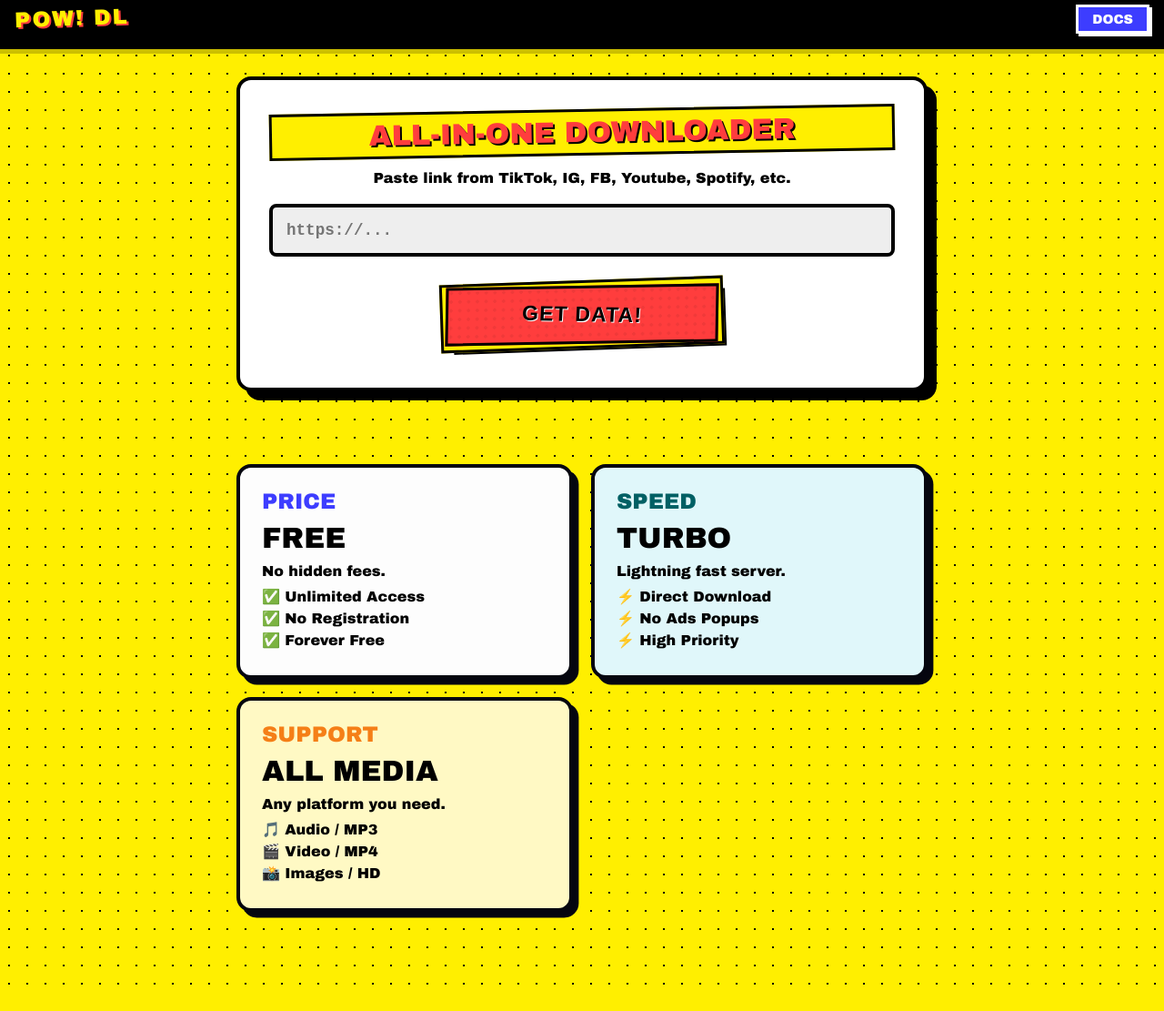
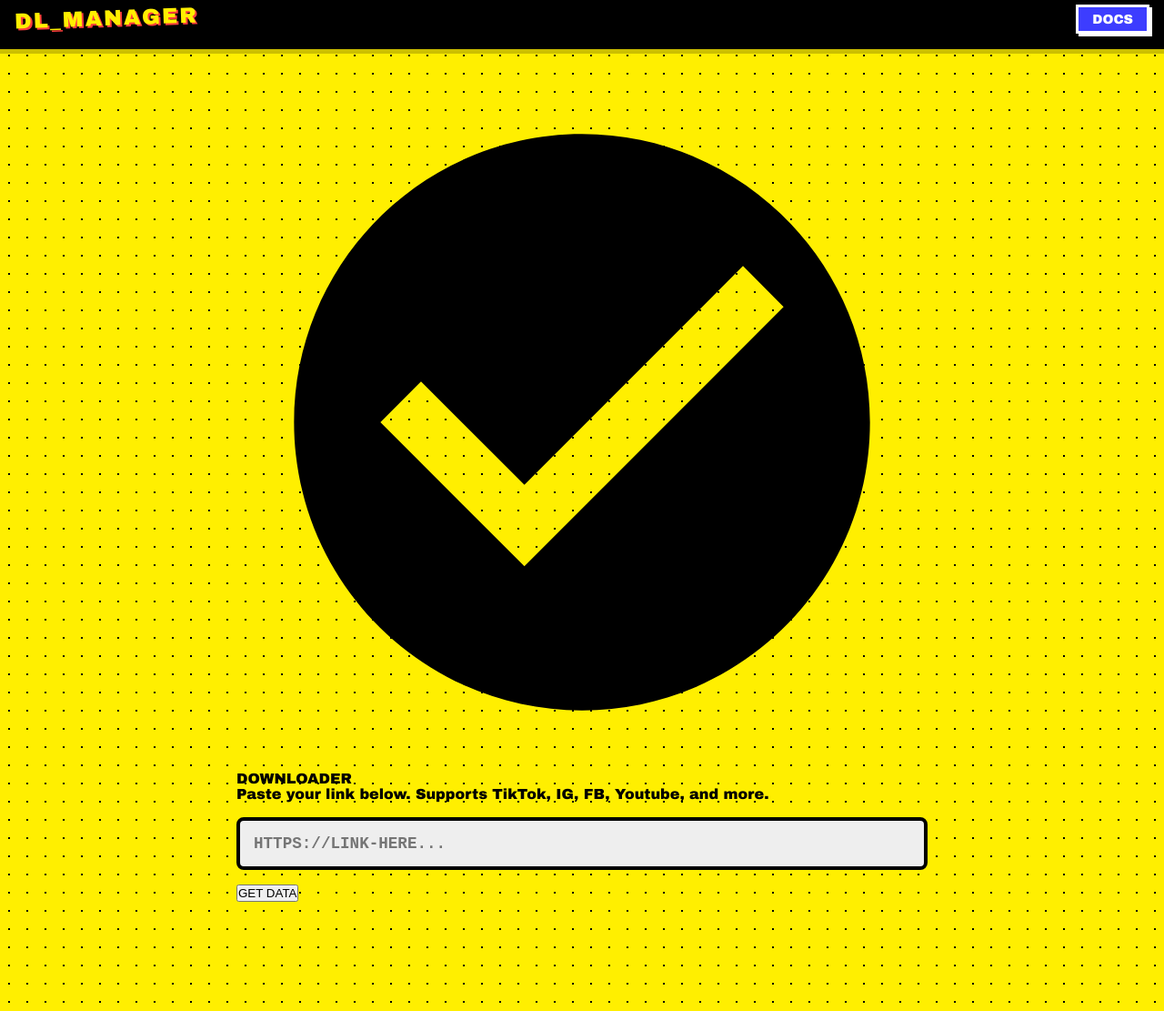
Before and after one commit to sanzzyproject/all-in-one-downloader, a website: page public/index.html in a window 1280 px wide. Shown: the part 9-1120 px from the top of the page at 91% size. Before the commit the page ends 1091 px from the top, so only its background shows below. Drawn offline with Linux system fonts and the light colour scheme.

Commit message:
Update index.html

```diff
--- a/public/index.html
+++ b/public/index.html
@@ -3,13 +3,13 @@
 <head>
     <meta charset="UTF-8">
     <meta name="viewport" content="width=device-width, initial-scale=1.0">
-    <title>COMIC DOWNLOADER</title>
+    <title>BRUTAL DOWNLOADER</title>
     <link rel="stylesheet" href="style.css">
 </head>
 <body>
 
     <nav class="navbar">
-        <a href="index.html" class="brand">POW! DL</a>
+        <a href="index.html" class="brand">DL_MANAGER</a>
         <div class="nav-links">
             <a href="docs.html">DOCS</a>
         </div>
@@ -17,70 +17,44 @@
 
     <div class="container">
 
-        <div class="main-card">
-            <div class="card-title">ALL-IN-ONE DOWNLOADER</div>
+        <div class="brutalist-card">
+            <div class="brutalist-card__header">
+                <div class="brutalist-card__icon">
+                    <svg viewBox="0 0 24 24" xmlns="http://www.w3.org/2000/svg">
+                        <path d="M12 2C6.48 2 2 6.48 2 12s4.48 10 10 10 10-4.48 10-10S17.52 2 12 2zm-2 15l-5-5 1.41-1.41L10 14.17l7.59-7.59L19 8l-9 9z"></path>
+                    </svg>
+                </div>
+                <div class="brutalist-card__alert">DOWNLOADER</div>
+            </div>
 
-            <p style="text-align: center; margin-bottom: 20px; font-weight: bold;">
-                Paste link from TikTok, IG, FB, Youtube, Spotify, etc.
-            </p>
+            <div class="brutalist-card__message">
+                Paste your link below. Supports TikTok, IG, FB, Youtube, and more.
+                <br><br>
+                <input type="text" id="urlInput" class="brutalist-input" placeholder="HTTPS://LINK-HERE..." autocomplete="off">
+            </div>
 
-            <input type="text" id="urlInput" class="brutalist-input" placeholder="https://..." autocomplete="off">
-
-            <div class="comic-brutal-button-container">
-                <button id="downloadBtn" onclick="fetchMedia()" class="comic-brutal-button">
-                    <div class="button-inner">
-                        <span class="button-text">GET DATA!</span>
-                        <div class="halftone-overlay"></div>
-                    </div>
-                    <div class="button-shadow"></div>
-                    <div class="button-frame"></div>
+            <div class="brutalist-card__actions">
+                <button id="downloadBtn" onclick="fetchMedia()" class="brutalist-card__button brutalist-card__button--read">
+                    GET DATA
                 </button>
             </div>
         </div>
 
-        <div id="loading" class="hidden" style="text-align: center; font-size: 1.5rem; font-weight: bold; text-shadow: 2px 2px 0 #fff;">
-            PROCESSING... ⏳
+        <div id="loading" class="brutalist-card hidden">
+            <div class="loading-container">
+                <span class="loader"></span>
+                <p style="margin-top:10px;">PROCESSING...</p>
+            </div>
         </div>
-        <div id="error-msg" class="hidden"></div>
 
-        <div id="result"></div>
+        <div id="error-msg" class="brutalist-card hidden" style="border-color: red;">
+            <div class="brutalist-card__alert" style="color: red;">ERROR</div>
+            <div class="brutalist-card__message" id="error-text"></div>
+        </div>
 
-        <div class="features-grid">
-
-            <div class="feature-card">
-                <div class="pricing-plan">PRICE</div>
-                <div class="price-value">FREE</div>
-                <p>No hidden fees.</p>
-                <ul class="check-list">
-                    <li class="check-list-item">✅ Unlimited Access</li>
-                    <li class="check-list-item">✅ No Registration</li>
-                    <li class="check-list-item">✅ Forever Free</li>
-                </ul>
+        <div id="result" class="result-container" style="width: 100%; display: flex; flex-direction: column; align-items: center; gap: 20px;">
             </div>
 
-            <div class="feature-card" style="background: #e0f7fa;">
-                <div class="pricing-plan" style="color: #006064;">SPEED</div>
-                <div class="price-value">TURBO</div>
-                <p>Lightning fast server.</p>
-                <ul class="check-list">
-                    <li class="check-list-item">⚡ Direct Download</li>
-                    <li class="check-list-item">⚡ No Ads Popups</li>
-                    <li class="check-list-item">⚡ High Priority</li>
-                </ul>
-            </div>
-
-            <div class="feature-card" style="background: #fff9c4;">
-                <div class="pricing-plan" style="color: #f57f17;">SUPPORT</div>
-                <div class="price-value">ALL MEDIA</div>
-                <p>Any platform you need.</p>
-                <ul class="check-list">
-                    <li class="check-list-item">🎵 Audio / MP3</li>
-                    <li class="check-list-item">🎬 Video / MP4</li>
-                    <li class="check-list-item">📸 Images / HD</li>
-                </ul>
-            </div>
-
-        </div>
     </div>
 
     <script src="script.js"></script>
```
